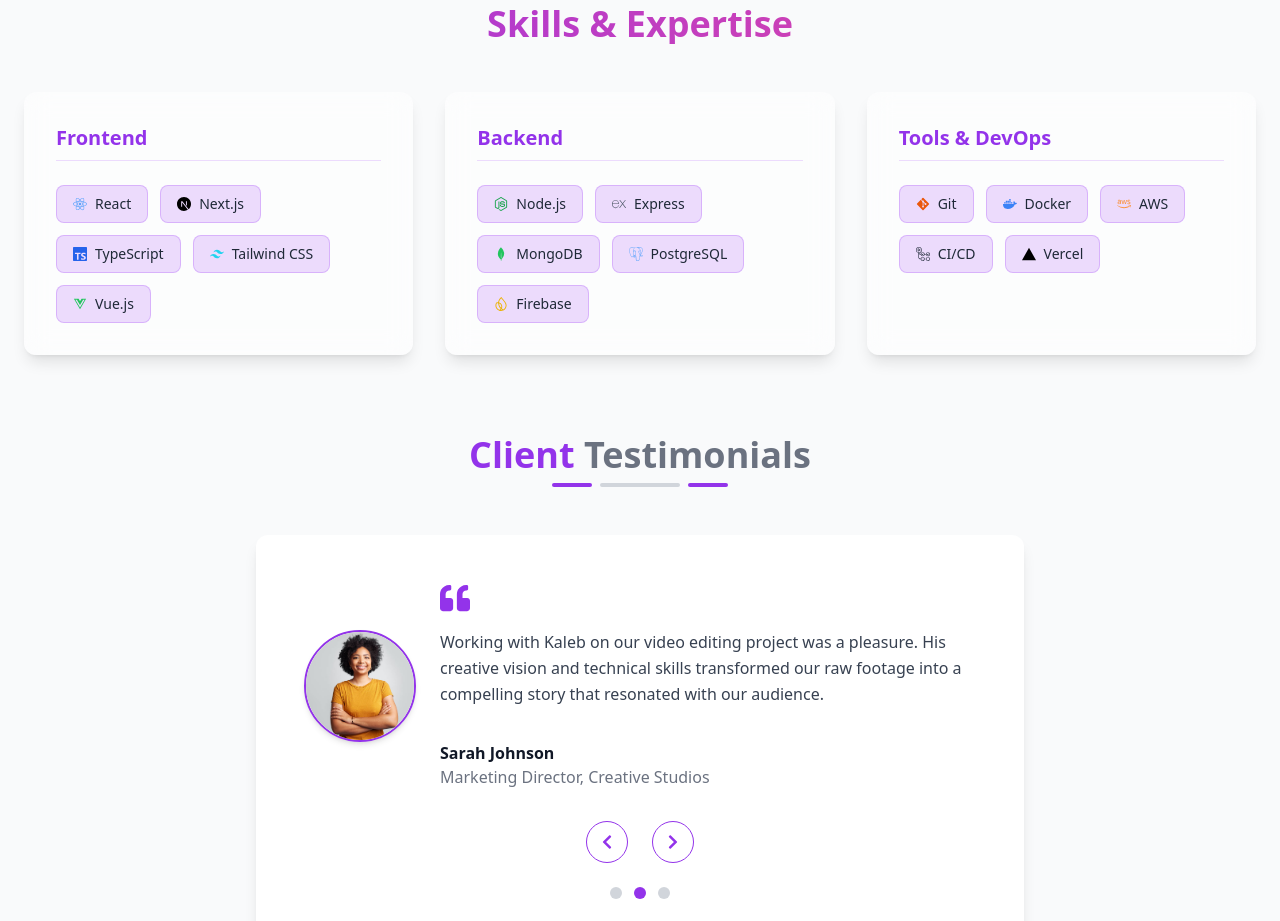
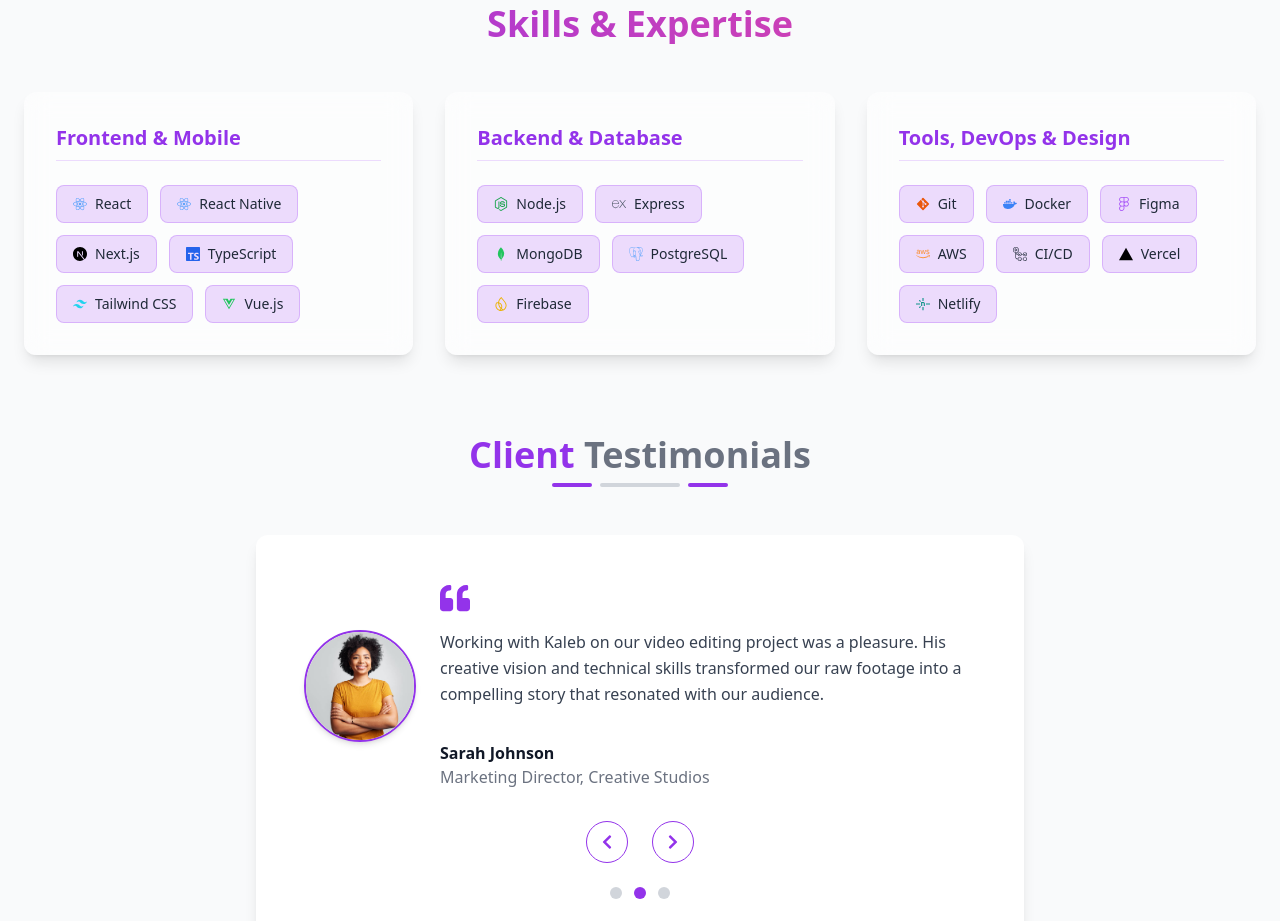
Before and after one commit to Kaleb-07/KalebDev, a React (Vite) app: page / in a window 1280 px wide. Shown: the part 2460-3381 px from the top of the page. Built offline with nearby package versions, Linux system fonts and the light colour scheme.

Commit message:
updating the skill page

```diff
--- a/src/pages/Skills/Skills.jsx
+++ b/src/pages/Skills/Skills.jsx
@@ -15,15 +15,18 @@
     SiPostgresql,
     SiFirebase,
     SiVercel,
-    SiGithubactions
+    SiGithubactions,
+    SiFigma,
+    SiNetlify
 } from "react-icons/si";
 
 export default function Skills() {
     const skillCategories = [
         {
-            category: "Frontend",
+            category: "Frontend & Mobile",
             skills: [
                 { name: "React", icon: <FaReact className="text-blue-400" /> },
+                { name: "React Native", icon: <FaReact className="text-blue-400" /> },
                 { name: "Next.js", icon: <SiNextdotjs className="text-black dark:text-white" /> },
                 { name: "TypeScript", icon: <SiTypescript className="text-blue-600" /> },
                 { name: "Tailwind CSS", icon: <SiTailwindcss className="text-cyan-400" /> },
@@ -31,7 +34,7 @@
             ],
         },
         {
-            category: "Backend",
+            category: "Backend & Database",
             skills: [
                 { name: "Node.js", icon: <FaNodeJs className="text-green-600" /> },
                 { name: "Express", icon: <SiExpress className="text-gray-600 dark:text-gray-400" /> },
@@ -41,13 +44,15 @@
             ],
         },
         {
-            category: "Tools & DevOps",
+            category: "Tools, DevOps & Design",
             skills: [
                 { name: "Git", icon: <FaGitAlt className="text-orange-600" /> },
                 { name: "Docker", icon: <FaDocker className="text-blue-500" /> },
+                { name: "Figma", icon: <SiFigma className="text-purple-500" /> },
                 { name: "AWS", icon: <FaAws className="text-orange-400" /> },
                 { name: "CI/CD", icon: <SiGithubactions className="text-gray-800 dark:text-white" /> },
                 { name: "Vercel", icon: <SiVercel className="text-black dark:text-white" /> },
+                { name: "Netlify", icon: <SiNetlify className="text-teal-600" /> },
             ],
         },
     ];
```
